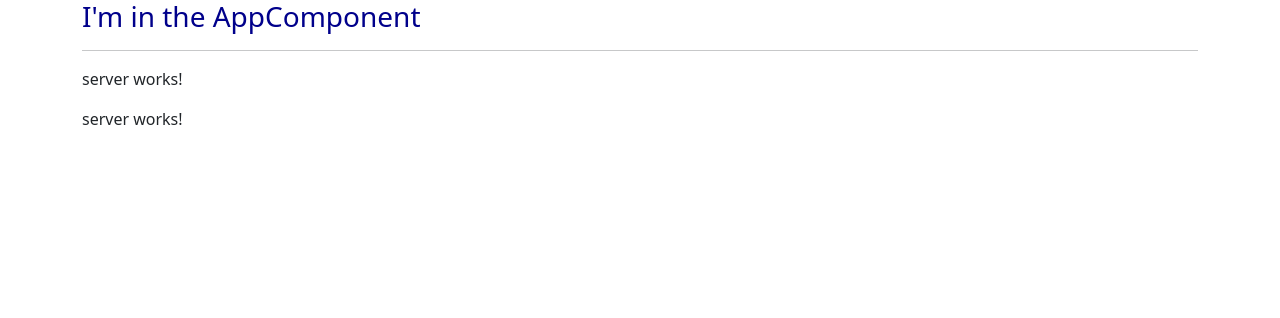
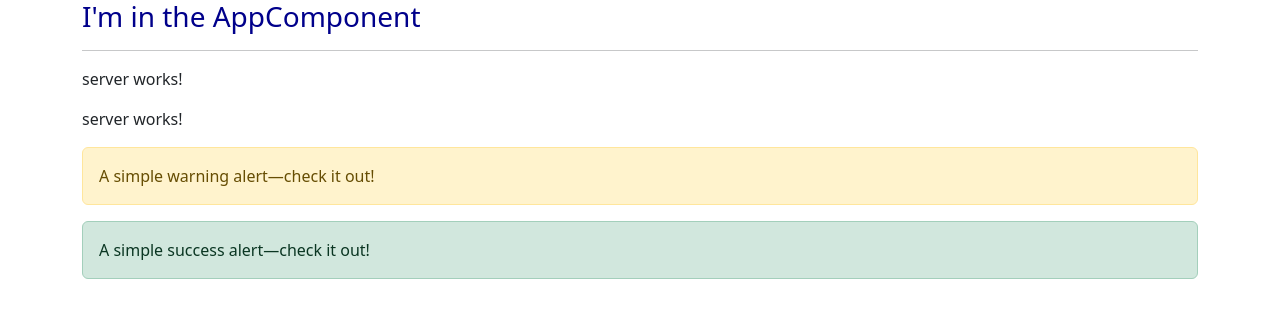
Before and after one commit to developerwill/angular-learning, an Angular app: page / in a window 1280 px wide. Shown: the top 318 px of the page. Built offline with nearby package versions, Linux system fonts and the light colour scheme.

Commit message:
Assignment 1 - Practicing Components

```diff
--- a/src/app/app.component.html
+++ b/src/app/app.component.html
@@ -4,6 +4,8 @@
             <h3>I'm in the AppComponent</h3>
             <hr>
             <app-servers />
+            <app-warning-alert />
+            <app-success-alert />
 
             <!-- <div class="app-servers"></div> -->
             <!-- <div app-servers></div> -->
--- a/src/app/app.module.ts
+++ b/src/app/app.module.ts
@@ -4,12 +4,16 @@
 import { AppComponent } from './app.component';
 import { ServerComponent } from './server/server.component';
 import { ServersComponent } from './servers/servers.component';
+import { WarningAlertComponent } from './warning-alert/warning-alert.component';
+import { SuccessAlertComponent } from './success-alert/success-alert.component';
 
 @NgModule({
     declarations: [
         AppComponent,
         ServerComponent,
-        ServersComponent
+        ServersComponent,
+        WarningAlertComponent,
+        SuccessAlertComponent
     ],
     imports: [
         BrowserModule
--- /dev/null
+++ b/src/app/success-alert/success-alert.component.html
@@ -0,0 +1,3 @@
+<div class="alert alert-success" role="alert">
+    A simple success alert—check it out!
+</div>
--- /dev/null
+++ b/src/app/warning-alert/warning-alert.component.html
@@ -0,0 +1,3 @@
+<div class="alert alert-warning" role="alert">
+    A simple warning alert—check it out!
+</div>
```
Also changed, not shown: src/app/success-alert/success-alert.component.ts (added, +10 -0 lines), src/app/warning-alert/warning-alert.component.ts (added, +10 -0 lines), src/app/success-alert/success-alert.component.css (added), src/app/warning-alert/warning-alert.component.css (added), 2 other files (tests, documents, lock files or other folders).
